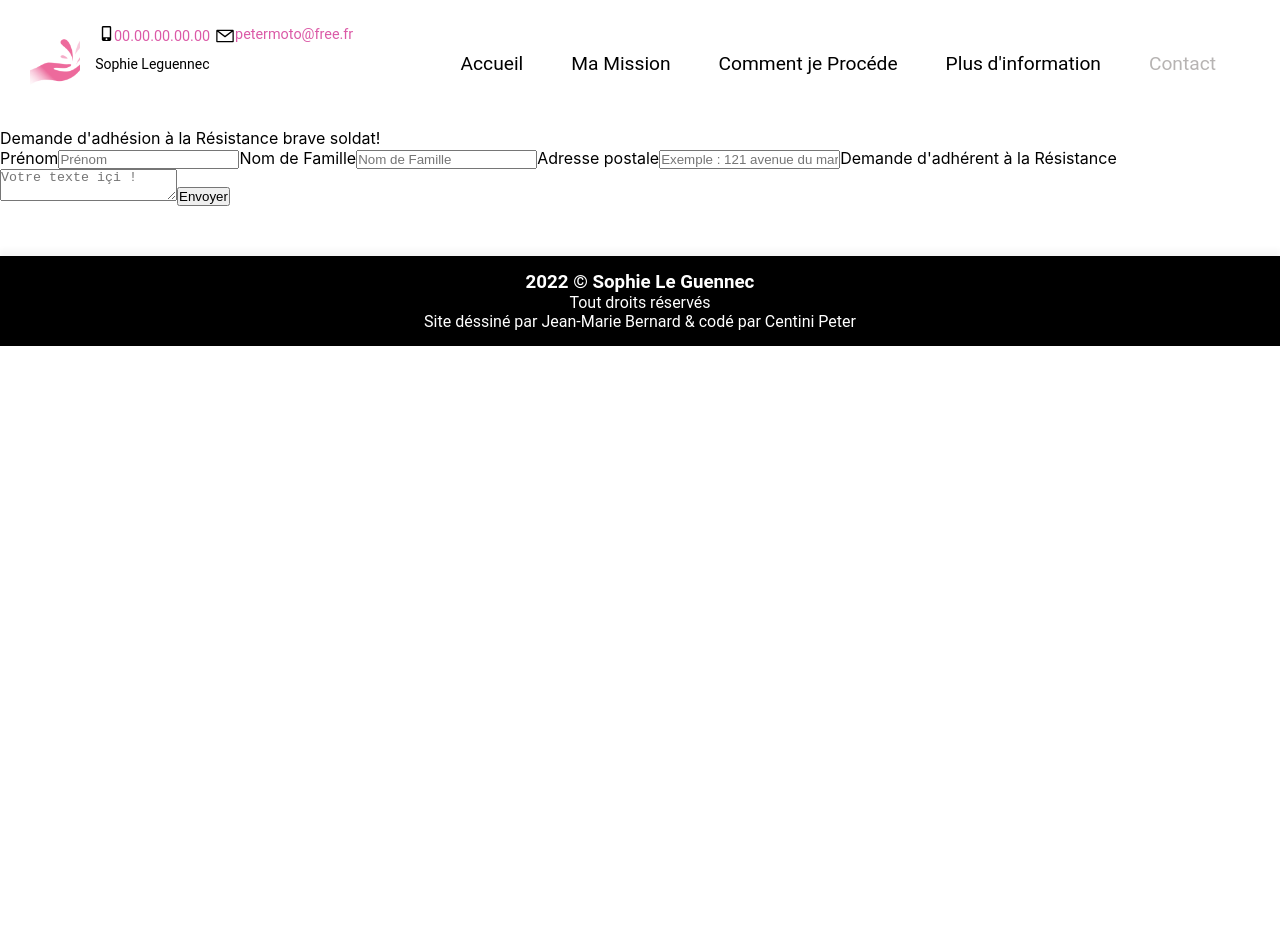
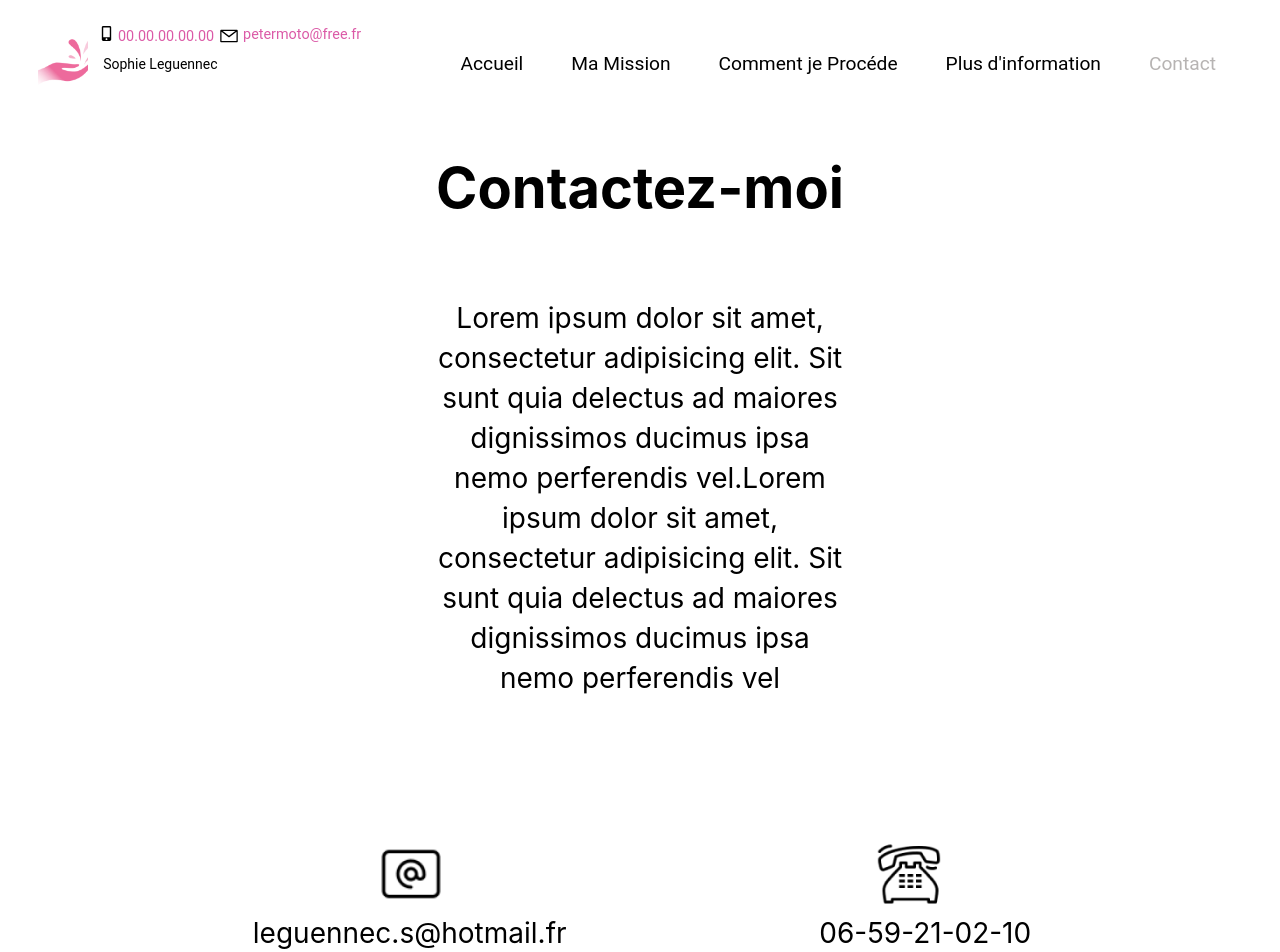
Before and after one commit to peter-centini/sophie-leguennec, a React (Create React App) app: page /Contact in a window 1280 px wide. Shown: the top 952 px of the page. Before the commit the page ends 800 px from the top, so only its background shows below. Built offline with nearby package versions, Linux system fonts and the light colour scheme.

Commit message:
contact 50% finished

```diff
--- a/src/components/Footer/footer.css
+++ b/src/components/Footer/footer.css
@@ -12,3 +12,7 @@
     color: white;
     margin-top: 50px;
 }
+
+h3,p,span{
+     margin-left: 4px;
+}
--- a/src/components/Mission/Mission.jsx
+++ b/src/components/Mission/Mission.jsx
@@ -7,7 +7,7 @@ export default function Mission() {
   return (
     <div className="container_maMission">
       <div className="mamission_desc">
-        <h1 className="titlte_mission">Ma Mission</h1>
+        <p className="titlte_mission">Ma Mission</p>
         <div className="trait_dessous"></div>
         <div className="mission">
           <div className="mission_text_1">
--- a/src/components/Mission/mission.css
+++ b/src/components/Mission/mission.css
@@ -15,7 +15,7 @@
     font-family: var(--Montserrat_700_font);
     font-style: normal;
     font-weight: 600;
-    font-size: 45px;
+    font-size: 50px;
     line-height: 40px;
     margin-top: 5px;
     margin-bottom: 45px;
--- a/src/components/Nav/Navbar.css
+++ b/src/components/Nav/Navbar.css
@@ -13,7 +13,7 @@
 }
 
 .navbar_header{
-  display: flex;
+    display: flex;
     justify-content: flex-start;
     margin-top: -38px;
     margin: 99px;
@@ -25,7 +25,7 @@
 }
 
 .phone{
-  display: flex;
+    display: flex;
     justify-content: space-between;
     align-items: baseline;
     font-size: 0.9rem;
@@ -142,7 +142,7 @@
     }
 
     .navbar_links{
-      padding: 1.5rem;
+      /* padding: 1.5rem; */
       width: 100%;
       display: table;
       cursor: pointer;
--- a/src/components/Proceder/proceder.css
+++ b/src/components/Proceder/proceder.css
@@ -1,4 +1,5 @@
 .container_img_proceder {
+  width: 100%;
   height: 100%;
   display: flex;
 }
@@ -30,7 +31,6 @@
   overflow: hidden;
   width: auto;
   overscroll-behavior-x: contain;
-
 }
 
 .scroll {
@@ -67,42 +67,37 @@ span:nth-child(6) {
   }
 }
 
-@media screen and (max-width: 768px) {
-  .container_img_pro {
-    width: 100%;
-    display: block;
-    justify-content: center;
-    align-items: center;
-  }
 
-  .img_aide {
-    width: 94vw;
-    max-width: 100%;
-    height: auto;
-    margin: 5% 0 50% 2%;
-  }
-
-}
-
-.explanation_proceder{
+/* .explanation_proceder{
   font-family: var(--Montserrat_700_font);
   font-style: normal;
   font-weight: 500;
-  font-size: 38px;
+  font-size: 28px;
   line-height: 37px;
   text-align: center;
-  background-color: aqua;
   margin-bottom: 50px;
-}
-.txt_explanation_title span:nth-child(1){
-  color:var(--icontxt_color)
+} */
+
+.txt_explanation_title {
+  font-family: var(--Montserrat_700_font);
+  font-style: normal;
+  font-weight: 600;
+  font-size: 28px;
+  line-height: 40px;
+  text-align: center;
+  margin-bottom: 80px;
 }
 
-img{
+.txt_explanation_title span:nth-child(1) {
+  color: var(--icontxt_color)
+}
+
+img {
   width: 15%;
   height: 15%;
   object-fit: cover;
 }
+
 .logo_zen {
   display: flex;
   flex-wrap: wrap;
@@ -133,7 +128,7 @@ img{
   text-justify: distribute;
 }
 
-.contact_me{
+.contact_me {
   display: inline;
   flex-direction: row;
   justify-content: center;
@@ -151,3 +146,24 @@ img{
   -webkit-box-shadow: 2px 4px 7px 2px rgba(0, 0, 0, 0.71);
   box-shadow: 2px 4px 7px 2px rgba(0, 0, 0, 0.71);
 }
+
+
+@media screen and (max-width: 768px) {
+  .container_img_pro {
+    width: 100%;
+    display: block;
+    justify-content: center;
+    align-items: center;
+  }
+
+  .img_aide {
+    width: 94vw;
+    max-width: 100%;
+    height: auto;
+    margin-left: 30px;
+  }
+
+  .contact_me {
+    margin: 10% 37%;
+  }
+}
--- a/src/pages/Home/home.css
+++ b/src/pages/Home/home.css
@@ -1,6 +1,11 @@
+.container_home{
+    width: 100%;
+    height:100%;
+}
+
 .container_img {
     width: 100%;
-    /* height: 80%; */
+    height: 100%;
     margin-right: 15px;
 }
 
@@ -18,10 +23,11 @@
 .desc {
     font-family: var(--Montserrat_700_font);
     font-style: normal;
-    font-size: 18px;
+    font-weight: 600;
+    font-size: 28px;
     line-height: 30px;
     text-align: center;
-    margin-top: 13vh;
+    margin-top: 20vh;
 }
 
 .trait_dessous {
@@ -37,7 +43,6 @@
 
 .text_desc {
     margin-top: 10vh;
-
     display: flex;
     flex-direction: row;
     justify-content: center;
@@ -146,10 +151,10 @@
 }
 
 
-@media screen and (min-width:768px) and (max-width:1023px) {
+@media screen and (max-width: 768px) {
     .img {
         object-fit: cover;
-        width: 450px;
+        width: 90%;
         height: 200px;
         margin-left: 41px;
         margin-top: 65px;
@@ -160,9 +165,12 @@
     .second_picture {
         display: none;
     }
+     .btn {
+        margin: 5% 50%;
+    }
 }
 
-@media screen and (max-width:767px) {
+/* @media screen and (max-width:767px) {
     .img {
         object-fit: cover;
         width: 450px;
@@ -273,4 +281,4 @@
         box-shadow: 2px 4px 7px 2px rgba(0, 0, 0, 0.71);
     }
 
-}
+} */
--- a/src/pages/contact/Contact.jsx
+++ b/src/pages/contact/Contact.jsx
@@ -1,31 +1,54 @@
-import React from "react"
-import './contact.css';
-import { Link } from 'react-router-dom';
+import React from "react";
+import "./contact.css";
+import { Link } from "react-router-dom";
+import Mail from "../../asset/icon/email-1.png";
+import phone from "../../asset/icon/phone-1.png";
 
 function Contact() {
+
     return (
-        <div>
-            <div className="Contact">
-            <div className="contact-form">Demande d'adhésion à la Résistance brave soldat!</div>
-            <div class="container">
+    <div className="container_info">
+      <div className="contactez_moi">
+        <h1>Contactez-moi</h1>
+        <p className="txt_info">
+          Lorem ipsum dolor sit amet, consectetur adipisicing elit. Sit sunt
+          quia delectus ad maiores dignissimos ducimus ipsa nemo perferendis
+          vel.Lorem ipsum dolor sit amet, consectetur adipisicing elit. Sit sunt
+          quia delectus ad maiores dignissimos ducimus ipsa nemo perferendis vel
+        </p>
+      </div>
+      <div className="icon_contact">
+        <div className="mail_contact">
+          <img src={Mail} alt="" className="mail_icon" />
+          <p>
+            <a  href="mailto:leguennec.s@hotmail.fr">
+              leguennec.s@hotmail.fr
+            </a>
+          </p>
+        </div>
+        <div className="phone_contact">
+          <img src={phone} alt="" className="phone_icon" />
+          <p>06-59-21-02-10</p>
+        </div>
+      </div>
 
-                <label for="name">Prénom</label>
-                <input type="text" id="name" name="name" placeholder="Prénom"></input>
-                <label for="name">Nom de Famille</label>
-                <input type="text" id="lastname" name="lastname" placeholder="Nom de Famille"></input>
-
-                <label for="email">Adresse postale</label>
-                <input type="text" id="email" name="email" placeholder="Exemple : 121 avenue du maréchal"></input>
-
-                <label for="Request">Demande d'adhérent à la Résistance</label>
-                <textarea id="request" name="request" placeholder="Votre texte içi !"></textarea>
-
-                <input className= "submit" type="submit" value="Envoyer" onClick={()=> alert("Votre demande d'adhésion a été envoyé !")}></input>
-
-             </div>
-          </div>
+      <div className="container_contact_carte">
+        <div className="form_contat"></div>
+        <div className="container_carte">
+          <iframe
+            className="carte_google"
+            title="This is a unique title"
+            src="https://www.google.com/maps/embed?pb=!1m14!1m12!1m3!1d1380.1740414014628!2d-0.9224137487887996!3d46.22342219098342!2m3!1f0!2f0!3f0!3m2!1i1024!2i768!4f13.1!5e0!3m2!1sfr!2sfr!4v1652196080256!5m2!1sfr!2sfr"
+            width="350"
+            height="300"
+            allowfullscreen=""
+            loading="lazy"
+            referrerpolicy="no-referrer-when-downgrade"
+          ></iframe>
         </div>
-    )
+      </div>
+    </div>
+  );
 }
 
 export default Contact;
--- a/src/pages/contact/contact.css
+++ b/src/pages/contact/contact.css
@@ -0,0 +1,78 @@
+.container_info{
+    width: 100%;
+    height: 100%;
+}
+.contactez_moi{
+    display: flex;
+    /* background-color: brown; */
+    align-items: center;
+    flex-direction: column;
+    flex-wrap: wrap;
+    align-content: center;
+    width: 40%;
+    margin: auto;
+    font-size: 28px;
+    margin-top: 2%;
+}
+.txt_info{
+    /* background-color: aquamarine; */
+    text-align: center;
+    line-height: 40px;
+    display: flex;
+    align-items: center;
+    width: 80%;
+    font-size:28px;
+    margin: 15% auto;
+}
+
+.icon_contact{
+    width: 100%;
+    height: 90%;
+    margin-top: 5%;
+    /* margin-left: 11%; */
+    display: flex;
+    flex-direction: row;
+    justify-content: space-evenly;
+    /* background-color: rgb(227, 203, 51); */
+}
+
+.mail_contact{
+    /* background-color: aquamarine; */
+    align-items: center;
+    font-size: 28px;
+}
+
+ a {
+    color: black;
+    text-decoration: none;
+}
+a:hover{
+    color: var(--icontxt_color);
+}
+.mail_icon{
+    margin:auto 40%;
+    width: 70px;
+    height: 70px;
+}
+.phone_contact{
+    /* background-color: aquamarine; */
+    align-items: center;
+    font-size: 28px;
+}
+.phone_contact p:hover{
+    color:var(--icontxt_color);
+}
+
+.phone_icon{
+    margin-left: 27%;
+    width: 70px;
+    height: 70px;
+}
+
+.container_carte{
+    margin:50% 50%;
+}
+.carte_google{
+    /* justify-content: space-between;
+    align-items: center; */
+}
--- a/src/pages/information/Infos.jsx
+++ b/src/pages/information/Infos.jsx
@@ -1,16 +1,8 @@
-import React from "react"
-import "./infos.css"
+import React from "react";
+import "./infos.css";
 
 export default function Infos() {
   return (
-    <div className="container" > <div>Page Infos</div>
-      <div>Page Infos</div>
-      <div>Page Infos</div>
-      <div>Page Infos</div>
-      <div>Page Infos</div>
-      <div>Page Infos</div>
-      <div>Page Infos</div>
-      <div>Page Infos</div>
-    </div>
-  )
+   <div>info complementaire</div>
+  );
 }
```
Also changed, not shown: src/components/Proceder/Proceder.jsx (+32 -9 lines), src/asset/icon/email-1.png (added), src/asset/icon/phone-1.png (added). Lines whose indentation alone changed are shown as unchanged.
